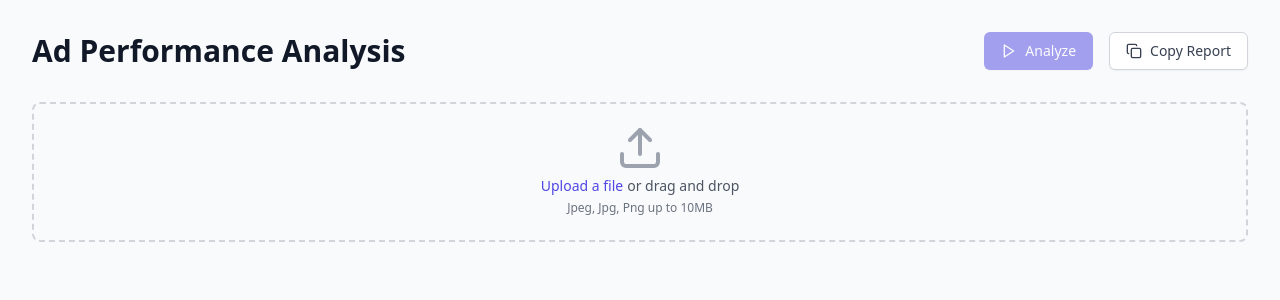
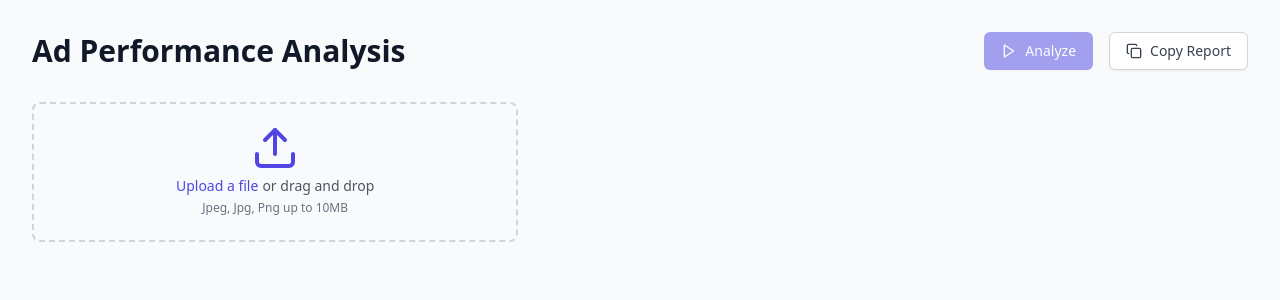
Before and after one commit to pavankapoor31/AI-Ads-analyzer, a React (Vite) app in the folder UI/: page / in a window 1280 px wide. Shown: the top 300 px of the page. Built offline with nearby package versions, Linux system fonts and the light colour scheme; no server answers.

Commit message:
fix: update prompts for invalid images

```diff
--- a/UI/src/App.tsx
+++ b/UI/src/App.tsx
@@ -128,7 +128,27 @@ function App() {
           </div>
         </div>
 
-        {/* Upload Section */}
+        {error && (
+          <div className="mb-8 bg-red-50 border-l-4 border-red-400 p-4 rounded-lg">
+            <div className="flex">
+              <div className="flex-shrink-0">
+                <svg className="h-5 w-5 text-red-400" viewBox="0 0 20 20" fill="currentColor">
+                  <path fillRule="evenodd" d="M10 18a8 8 0 100-16 8 8 0 000 16zM8.707 7.293a1 1 0 00-1.414 1.414L8.586 10l-1.293 1.293a1 1 0 101.414 1.414L10 11.414l1.293 1.293a1 1 0 001.414-1.414L11.414 10l1.293-1.293a1 1 0 00-1.414-1.414L10 8.586 8.707 7.293z" clipRule="evenodd" />
+                </svg>
+              </div>
+              <div className="ml-3">
+                <h3 className="text-sm font-medium text-red-800">Error</h3>
+                <div className="mt-2 text-sm text-red-700">
+                  <p>{error}</p>
+                </div>
+              </div>
+            </div>
+          </div>
+        )}
+
+        {/* Analysis Grid */}
+        <div className="grid grid-cols-[40%_60%] gap-6 h-full">
+        <div className="h-full relative overflow-hidden">
         <div className="mb-8">
           <div
             className={`flex justify-center px-6 pt-5 pb-6 border-2 ${selectedFile ? 'border-indigo-500' : 'border-gray-300 border-dashed'
@@ -137,7 +157,12 @@ function App() {
             onDragOver={handleDragOver}
           >
             <div className="space-y-1 text-center">
-              <Upload className={`mx-auto h-12 w-12 ${selectedFile ? 'text-indigo-500' : 'text-gray-400'}`} />
+            <label
+                htmlFor="file-upload"
+                className="cursor-pointer rounded-md font-medium text-indigo-600 hover:text-indigo-500 focus-within:outline-none focus-within:ring-2 focus-within:ring-offset-2 focus-within:ring-indigo-500"
+              >
+                <Upload className="mx-auto h-12 w-12" />
+              </label>
               <div className="flex text-sm text-gray-600">
                 <label
                   htmlFor="file-upload"
@@ -164,30 +189,8 @@ function App() {
             </div>
           </div>
         </div>
-
-        {error && (
-          <div className="mb-8 bg-red-50 border-l-4 border-red-400 p-4 rounded-lg">
-            <div className="flex">
-              <div className="flex-shrink-0">
-                <svg className="h-5 w-5 text-red-400" viewBox="0 0 20 20" fill="currentColor">
-                  <path fillRule="evenodd" d="M10 18a8 8 0 100-16 8 8 0 000 16zM8.707 7.293a1 1 0 00-1.414 1.414L8.586 10l-1.293 1.293a1 1 0 101.414 1.414L10 11.414l1.293 1.293a1 1 0 001.414-1.414L11.414 10l1.293-1.293a1 1 0 00-1.414-1.414L10 8.586 8.707 7.293z" clipRule="evenodd" />
-                </svg>
-              </div>
-              <div className="ml-3">
-                <h3 className="text-sm font-medium text-red-800">Error</h3>
-                <div className="mt-2 text-sm text-red-700">
-                  <p>{error}</p>
-                </div>
-              </div>
-            </div>
-          </div>
-        )}
-
-        {/* Analysis Grid */}
-        <div className="grid grid-cols-[40%_60%] gap-6 h-full">
-        <div className="h-full relative overflow-hidden">
           {fileBlob && (
-            <img className="h-full w-full object-cover" src={fileBlob} alt="Scanned Image" />
+            <img className="h-auto max-w-full object-contain mb-2" src={fileBlob} alt="Scanned Image" />
           )}
           {isLoading && (
             <div className="absolute inset-0 bg-gradient-to-r from-transparent via-green-400 to-transparent animate-scan"></div>
@@ -216,7 +219,7 @@ function App() {
             </div>
           </div>
         ) : data?.summary ? (
-          <div className="bg-blue-50 border-l-4 border-blue-400 p-4 rounded-lg">
+          <div className="bg-blue-50 border-l-4 border-blue-400 p-4 rounded-lg mt-2">
             <div className="flex">
               <div className="flex-shrink-0">
                 <svg className="h-5 w-5 text-blue-400" viewBox="0 0 20 20" fill="currentColor">
```
